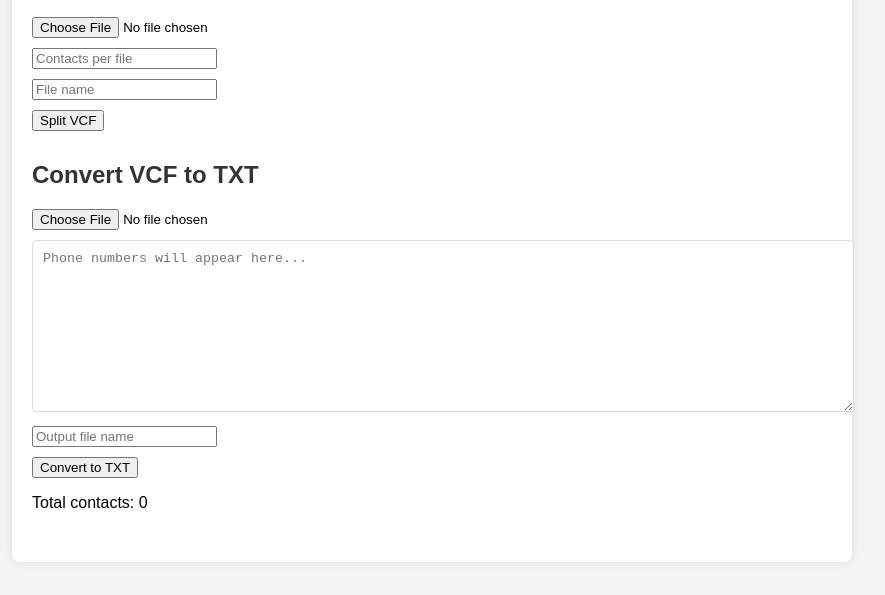
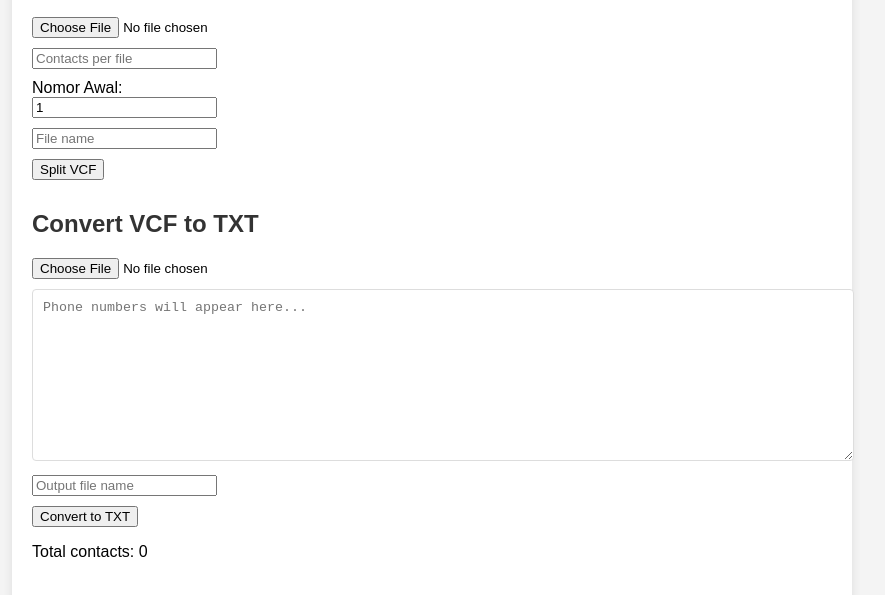
Before and after one commit to Tepanne/SplitAndCvVcfToTXt, a plain HTML site: page index.html in a window 1280 px wide. Shown: the part 151-746 px from the top of the page, without its empty margins (208-1093 px from the left). Drawn offline with Linux system fonts and the light colour scheme.

Commit message:
Update index.html

```diff
--- a/index.html
+++ b/index.html
@@ -55,7 +55,10 @@
             <h2>Split VCF</h2>
             <input type="file" id="vcfFileInput">
             <input type="number" id="contactsPerFile" placeholder="Contacts per file">
-            <input type="text" id="splitFileNameInput" placeholder="File name">
+            <label for="startNumberInput">Nomor Awal:</label>
+            <input type="number" id="startNumberInput" value="1" min="1">
+
+        <input type="text" id="splitFileNameInput" placeholder="File name">
             <button id="splitButton">Split VCF</button>
             <div id="splitVcfFiles"></div>
         </div>
```
